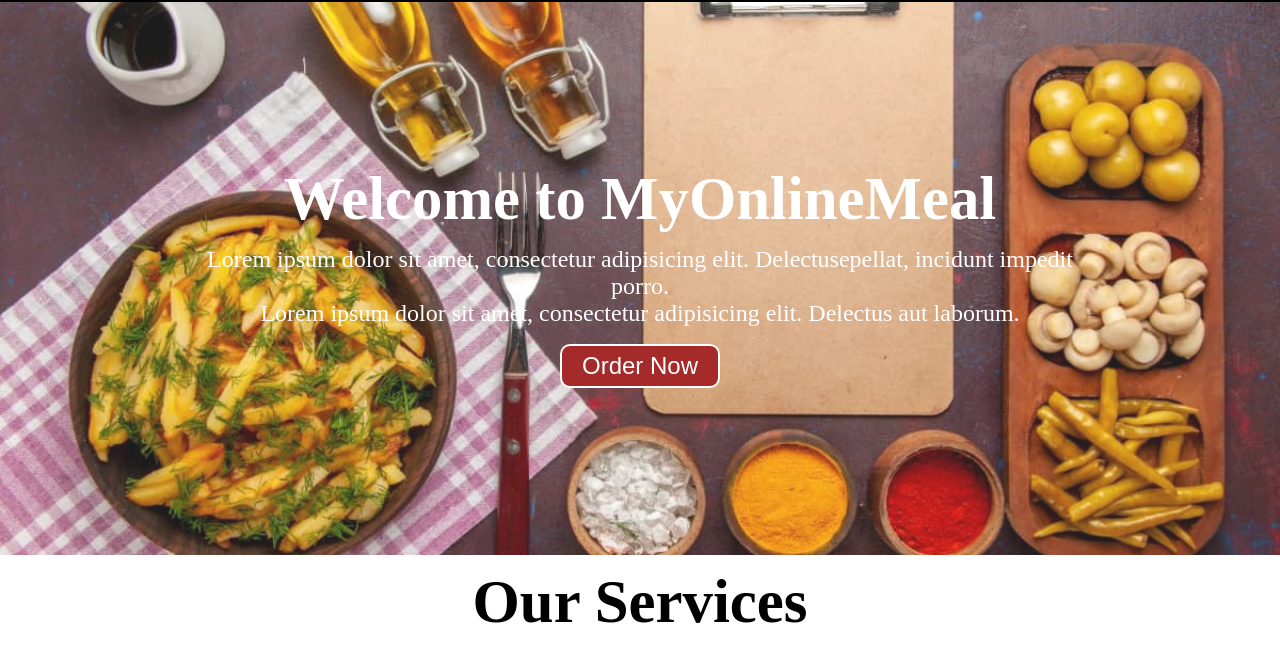
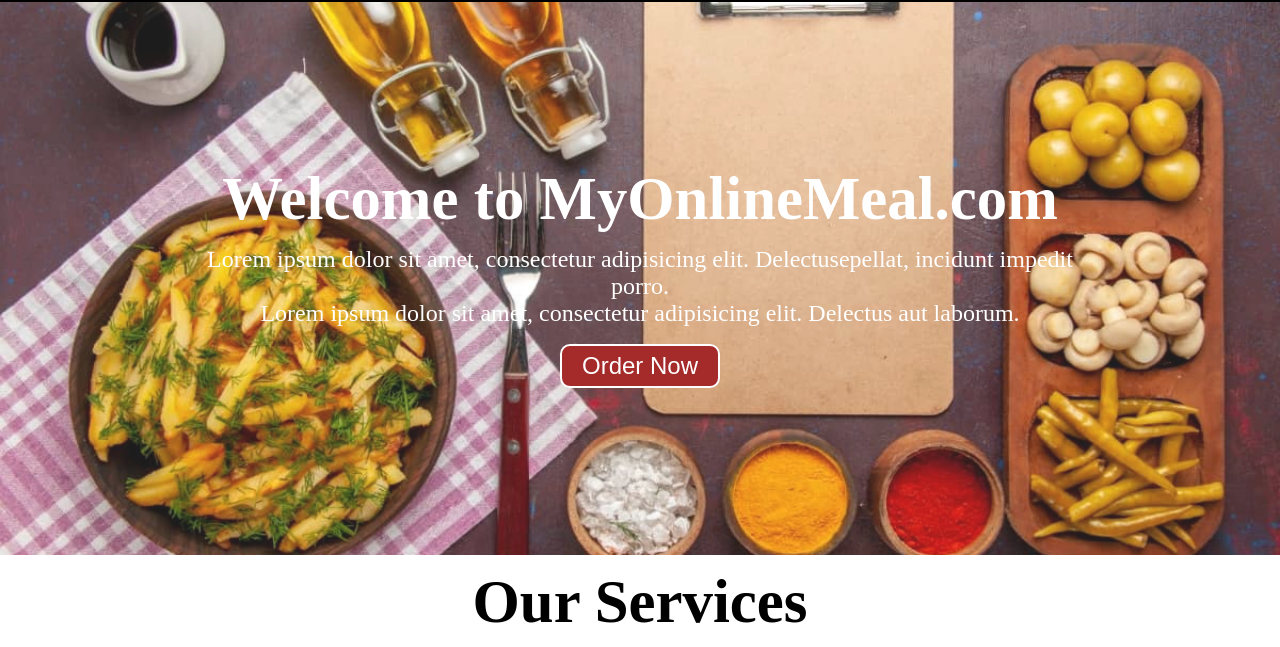
Before and after one commit to demo58382/foodweb, a plain HTML site: page index.html in a window 1280 px wide. Shown: the part 87-734 px from the top of the page. Drawn offline with Linux system fonts and the light colour scheme.

Commit message:
Update com

```diff
--- a/index.html
+++ b/index.html
@@ -22,7 +22,7 @@
    </nav>
 
    <section id="home">
-      <h1 class="h-primary">Welcome to MyOnlineMeal</h1>
+      <h1 class="h-primary">Welcome to MyOnlineMeal.com</h1>
       <p>Lorem ipsum dolor sit amet, consectetur adipisicing elit. Delectusepellat, incidunt impedit porro.</p>
       <p>Lorem ipsum dolor sit amet, consectetur adipisicing elit. Delectus aut laborum.</p>
        <button class="btn">Order Now</button>
```
